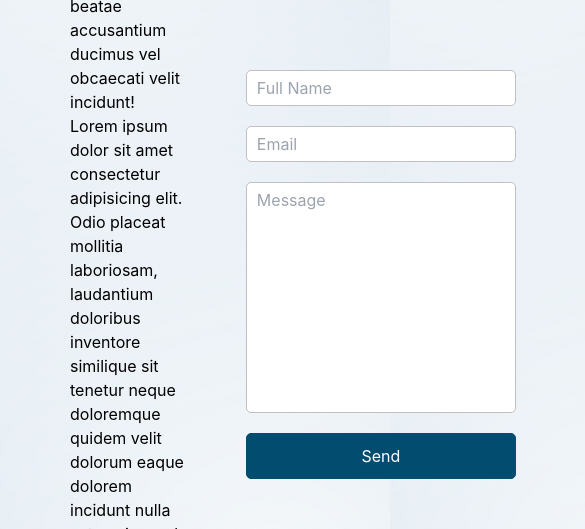
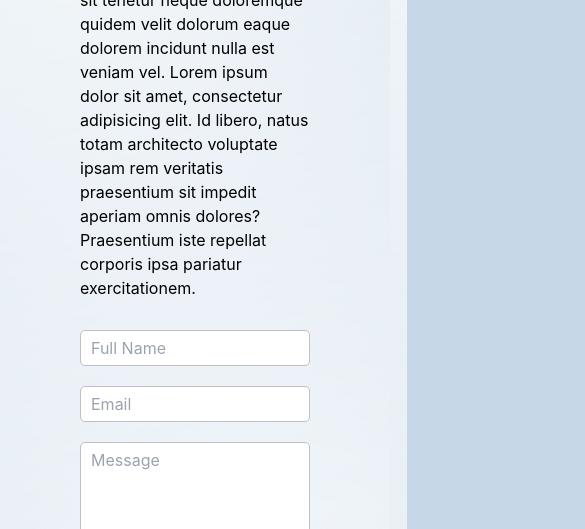
Before and after one commit to Maryamtehranizadeh/ChatrDasDo, a React (Vite) app: page /about-us in a window 390 px wide. Shown: the part 924-1453 px from the top of the page, 585 px wide, since content can reach past the window. Built offline with nearby package versions, Linux system fonts and the light colour scheme; no server answers.

Commit message:
about us tw responsive

```diff
--- a/src/components/ContactUsForm.jsx
+++ b/src/components/ContactUsForm.jsx
@@ -1,26 +1,16 @@
 function ContactUsForm() {
   return (
-    <form
-      style={{
-        display: "flex",
-        flexDirection: "column",
-        width: "400px",
-        margin: "30px",
-      }}
-    >
+    <form className="flex flex-col w-full m-auto mt-[30px] md:w-[400px]">
       <input type="text" placeholder="Full Name" name="fullName" />
       <input type="email" placeholder="Email" name="email" />
-      <input
-        type="textarea"
-        placeholder="Message"
-        style={{ paddingBottom: "200px" }}
-      />
+      <input type="textarea" placeholder="Message" className="pb-[200px]" />
       <button
         type="submit"
-        style={{
-          backgroundColor: "var(--primary-color)",
-          color: "var(--secondary-color)",
-        }}
+        className="bg-[var(--primary-color)] text-[var(--secondary-color)]"
+        // style={{
+        //   backgroundColor: "var(--primary-color)",
+        //   color: "var(--secondary-color)",
+        // }}
       >
         Send
       </button>
--- a/src/components/FAQ.jsx
+++ b/src/components/FAQ.jsx
@@ -1,23 +1,21 @@
 function FAQ() {
   return (
-    <div style={{ width: "1200px", margin: "40px" }}>
-      <div>
+    <div className="w-2/3 m-auto mb-20">
       <h1>FAQ</h1>
       Lorem ipsum dolor sit amet consectetur adipisicing elit. Commodi sunt ut
-        iste vitae fugiat eos aperiam veniam a! Ut natus deleniti alias
-        recusandae beatae accusantium ducimus vel obcaecati velit incidunt!
-        Lorem ipsum dolor sit amet consectetur adipisicing elit.
+      iste vitae fugiat eos aperiam veniam a! Ut natus deleniti alias recusandae
+      beatae accusantium ducimus vel obcaecati velit incidunt! Lorem ipsum dolor
+      sit amet consectetur adipisicing elit.
       <hr />
       Odio placeat. mollitia laboriosam, laudantium doloribus inventore
-        similique sit tenetur neque doloremque quidem velit dolorum eaque
-        dolorem incidunt nulla est veniam vel. Lorem ipsum dolor sit amet.
-        consectetur adipisicing elit. Id libero.
+      similique sit tenetur neque doloremque quidem velit dolorum eaque dolorem
+      incidunt nulla est veniam vel. Lorem ipsum dolor sit amet. consectetur
+      adipisicing elit. Id libero.
       <hr />
       natus totam architecto voluptate ipsam rem veritatis praesentium sit
       impedit aperiam omnis dolores? Praesentium iste repellat corporis ipsa
       pariatur exercitationem.
     </div>
-    </div>
   );
 }
 
--- a/src/components/SearchResults.jsx
+++ b/src/components/SearchResults.jsx
@@ -1,7 +1,7 @@
 import { useSearch } from "../context/SearchProvider";
 import { searchedGears } from "../utils/getAll";
 import { useQuery } from "@tanstack/react-query";
-import WingCard from "./WingCard";
+import GearCard from "./GearCard";
 
 function SearchResults() {
   const { queryObject, setQueryObject } = useSearch();
@@ -17,30 +17,18 @@ function SearchResults() {
     console.log(error.message);
   }
 
+  const cardClass =
+    "flex flex-col  m-7 rounded-[20px] shadow-md shadow-[var(--border-color)] transition-all duration-500 ease-in-out hover:scale-105 hover:shadow-2xl hover:shadow-[var(--primary-color)]";
+
   return (
-    <div style={{ margin: "40px" }}>
-      <div
-        style={{
-          display: "flex",
-          flexDirection: "row",
-          flexWrap: "wrap",
-        }}
-      >
+    <div className="m-[40px]">
+      <div className="flex flex-row flex-wrap justify-around">
         {queryObject.name && data?.data?.length === 0 ? (
           <h2>Sorry! no item was found...</h2>
         ) : (
           data?.data?.map((wing) => (
-            <div
-              key={wing.id}
-              style={{
-                display: "flex",
-                flexDirection: "column",
-                border: "1px, solid, var(--border-color)",
-                borderRadius: "10px",
-                margin: "20px",
-              }}
-            >
-              <WingCard wing={wing} />
+            <div key={wing.id} className={cardClass}>
+              <GearCard wing={wing} />
             </div>
           ))
         )}
--- a/src/components/WhoWeAre.jsx
+++ b/src/components/WhoWeAre.jsx
@@ -1,8 +1,6 @@
-import React from "react";
-
 function WhoWeAre() {
   return (
-    <div style={{ width: "400px", margin: "30px" }}>
+    <div className="m-30 w-auto  md:w-[400px] ">
       <h1>Who We Are...</h1>
       Lorem ipsum dolor sit amet consectetur adipisicing elit. Commodi sunt ut
       iste vitae fugiat eos aperiam veniam a! Ut natus deleniti alias recusandae
--- a/src/index.css
+++ b/src/index.css
@@ -68,6 +68,13 @@ textarea:focus {
   border: 2px solid var(--primary-color) !important;
 }
 
+input:hover,
+select:hover,
+textarea:hover {
+  border: 2px solid var(--primary-color);
+  transform: scale(1.02);
+}
+
 a {
   text-decoration: none;
   color: inherit;
--- a/src/layouts/SearchBox.jsx
+++ b/src/layouts/SearchBox.jsx
@@ -63,7 +63,7 @@ function SearchBox() {
         </button>
       </form>
 
-      <div className=" justify-between mt-3 mr-4 md:mt-0 text-[var(--secondary-color)]">
+      <div className="mt-3 mr-4 md:mt-0 text-[var(--secondary-color)]">
         <select
           className=" border border-[var(--primary-color)] bg-[var(--primary-color)] cursor-pointer hover:border-[var(--secondary-color)]"
           name="gear_type_id"
@@ -72,11 +72,7 @@ function SearchBox() {
         >
           <option value="none">Category</option>
           {allTypes?.map((type) => (
-            <option
-              key={type.id}
-              value={type.name}
-              // onClick={() => setIsOpen(false)}
-            >
+            <option key={type.id} value={type.name}>
               {type.name}
             </option>
           ))}
--- a/src/pages/AboutUs.jsx
+++ b/src/pages/AboutUs.jsx
@@ -1,4 +1,3 @@
-import React from "react";
 import WhoWeAre from "../components/WhoWeAre";
 import ContactUsForm from "../components/ContactUsForm";
 import FAQ from "../components/FAQ";
@@ -6,15 +5,7 @@ import FAQ from "../components/FAQ";
 function AboutUs() {
   return (
     <>
-      <div
-        style={{
-          display: "flex",
-          flexDirection: "row",
-          justifyContent: "space-evenly",
-          alignItems: "center",
-          padding: "40px",
-        }}
-      >
+      <div className="flex flex-col md:flex-row justify-evenly align-baseline p-20">
         <WhoWeAre />
         <ContactUsForm />
       </div>
--- a/src/pages/HomePage.jsx
+++ b/src/pages/HomePage.jsx
@@ -13,19 +13,19 @@ function HomePage() {
           </button>
         </Link>
 
-        <div className="text-[var(--primary-color)] text-lg md:w-2/5  mx-auto ">
+        {/* <div className="text-[var(--primary-color)] text-lg md:w-2/5  mx-auto ">
           {allTypes.map((type) => (
             <Link
               style={{ marginRight: "20px" }}
               key={type.id}
               to={`/${type.name}`}
             >
-              <li className="whitespace-nowrap overflow-hidden text-ellipsis list-none p-3  transition-all duration-700  shadow-sm hover:shadow-lg shadow-[var(--border-color)] hover:shadow-[var(--primary-color)] rounded-lg hover:text-[var(--p-color)]">
+              <li className="whitespace-nowrap overflow-hidden text-ellipsis list-none p-3  transition-all duration-500  shadow-sm hover:shadow-lg shadow-[var(--border-color)] hover:shadow-[var(--primary-color)] hover:sclae-103 rounded-lg">
                 {type.name}: {type.description}
               </li>
             </Link>
           ))}
-        </div>
+        </div> */}
       </div>
     </div>
   );
```
Lines whose indentation alone changed are shown as unchanged.
